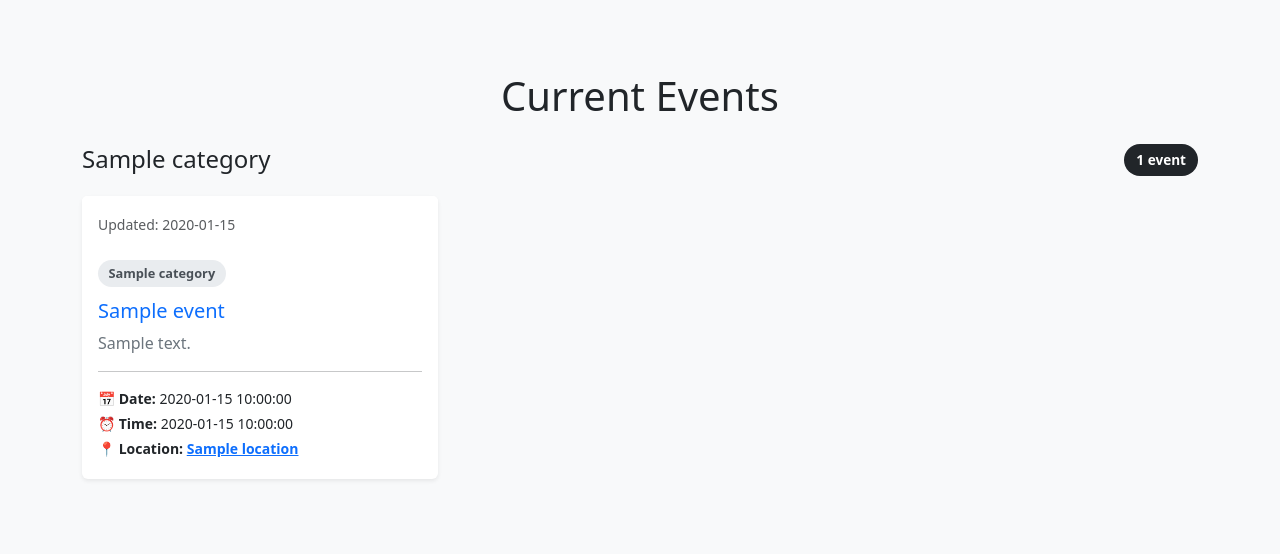
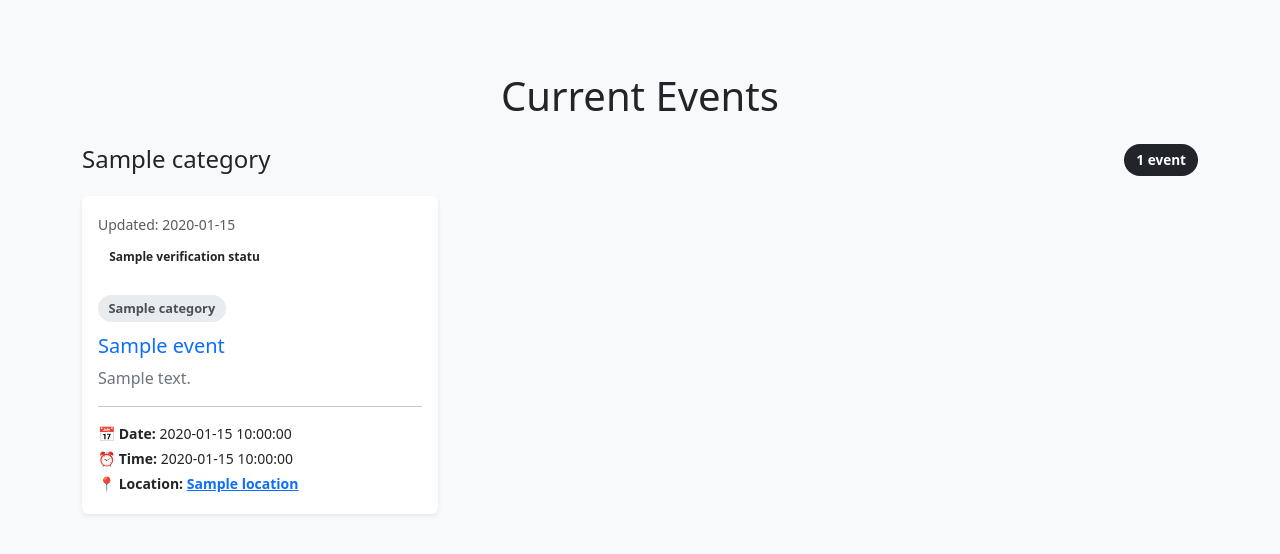
Before and after one commit to JefferyRPerez/student_support_services, a Flask app: template api/templates/index.html in a window 1280 px wide. Shown: the part 50-604 px from the top of the page. Run offline with Flask 3, Linux system fonts and the light colour scheme; the template is opened without the code that fills it: most values are stand-ins (such as "Sample title", 1, 10 or a date in 2020).

Commit message:
Added verification badges based on event recency

```diff
--- a/api/index.py
+++ b/api/index.py
@@ -3,25 +3,68 @@ from flask import Flask, render_template
 import io
 import requests
 import sys
+from datetime import datetime, timezone
 from pathlib import Path
 
 CURRENT_DIR = Path(__file__).resolve().parent
 if str(CURRENT_DIR) not in sys.path:
     sys.path.append(str(CURRENT_DIR))
 
-from event_classifier import group_events_by_category, EVENT_CATEGORIES, CATEGORY_LABELS
+from event_classifier import CATEGORY_LABELS, EVENT_CATEGORIES, group_events_by_category
 
 app = Flask(__name__)
 
+# Replace this with the URL you copied from 'Publish to Web'
 SHEET_CSV_URL = "https://docs.google.com/spreadsheets/d/e/2PACX-1vTUHsbsw4bC_qbSz23COuzJrsfH7vF7K1yZEbgo2d35ohbzTRYO3fAHilgfRx9xUQ/pub?output=csv"
 
 
+def get_verification_status(last_updated_value):
+    parsed_date = pd.to_datetime(last_updated_value, errors='coerce')
+    if pd.isna(parsed_date):
+        return {
+            "label": "Verification Unknown",
+            "class": "verification-unknown",
+        }
+
+    days_since_update = (datetime.now(timezone.utc).date() - parsed_date.date()).days
+
+    if days_since_update <= 14:
+        return {
+            "label": "Recently Verified",
+            "class": "verification-recent",
+        }
+    if days_since_update <= 30:
+        return {
+            "label": "Needs Verification Soon",
+            "class": "verification-warning",
+        }
+    return {
+        "label": "Verification Overdue",
+        "class": "verification-stale",
+    }
+
+
+def enrich_events(events):
+    enriched_events = []
+
+    for event in events:
+        event_record = dict(event)
+        event_record["verification_status"] = get_verification_status(
+            event.get("Last Updated", "")
+        )
+        enriched_events.append(event_record)
+
+    return enriched_events
+
 def getEvents():
     try:
+        # Fetch the data from Google Sheets
         response = requests.get(SHEET_CSV_URL, timeout=15)
-        response.raise_for_status()
+        response.raise_for_status() # Check if the link is working
 
+        # Turn the text into a format Pandas understands
         df = pd.read_csv(io.StringIO(response.text))
+
         df = df.fillna('')
         df.columns = [str(c).strip() for c in df.columns]
         return df.to_dict(orient='records')
@@ -29,10 +72,9 @@ def getEvents():
         print(f"Error fetching from Google Sheets: {e}")
         return []
 
-
 @app.route('/')
 def index():
-    all_events = getEvents()
+    all_events = enrich_events(getEvents())
     visible_categories = []
 
     try:
--- a/api/templates/index.html
+++ b/api/templates/index.html
@@ -67,6 +67,30 @@
             margin-bottom: 0.75rem;
             padding: 0.25rem 0.65rem;
         }
+        .verification-badge {
+            border-radius: 999px;
+            display: inline-block;
+            font-size: 0.75rem;
+            font-weight: 700;
+            margin-top: 0.5rem;
+            padding: 0.3rem 0.7rem;
+        }
+        .verification-recent {
+            background-color: #d1e7dd;
+            color: #0f5132;
+        }
+        .verification-warning {
+            background-color: #fff3cd;
+            color: #664d03;
+        }
+        .verification-stale {
+            background-color: #f8d7da;
+            color: #842029;
+        }
+        .verification-unknown {
+            background-color: #e2e3e5;
+            color: #41464b;
+        }
         .is-hidden { display: none; }
     </style>
 </head>
@@ -108,6 +132,13 @@
                     <div class="card shadow-sm h-100">
                         <div class="card-header bg-white border-0 pt-3">
                             <small class="text-muted">Updated: {{ event['Last Updated'] }}</small>
+                            {% if event['verification_status'] is defined %}
+                            <div>
+                                <span class="verification-badge {{ event['verification_status']['class'] }}">
+                                    {{ event['verification_status']['label'] }}
+                                </span>
+                            </div>
+                            {% endif %}
                         </div>
                         <div class="card-body">
                             <span class="event-category-badge">{{ category.label }}</span>
@@ -142,6 +173,13 @@
                 <div class="card shadow-sm h-100">
                     <div class="card-header bg-white border-0 pt-3">
                         <small class="text-muted">Updated: {{ event['Last Updated'] }}</small>
+                        {% if event['verification_status'] is defined %}
+                        <div>
+                            <span class="verification-badge {{ event['verification_status']['class'] }}">
+                                {{ event['verification_status']['label'] }}
+                            </span>
+                        </div>
+                        {% endif %}
                     </div>
                     <div class="card-body">
                         {% if event['ai_category'] is defined and event['ai_category']['category_label'] is defined %}
```
